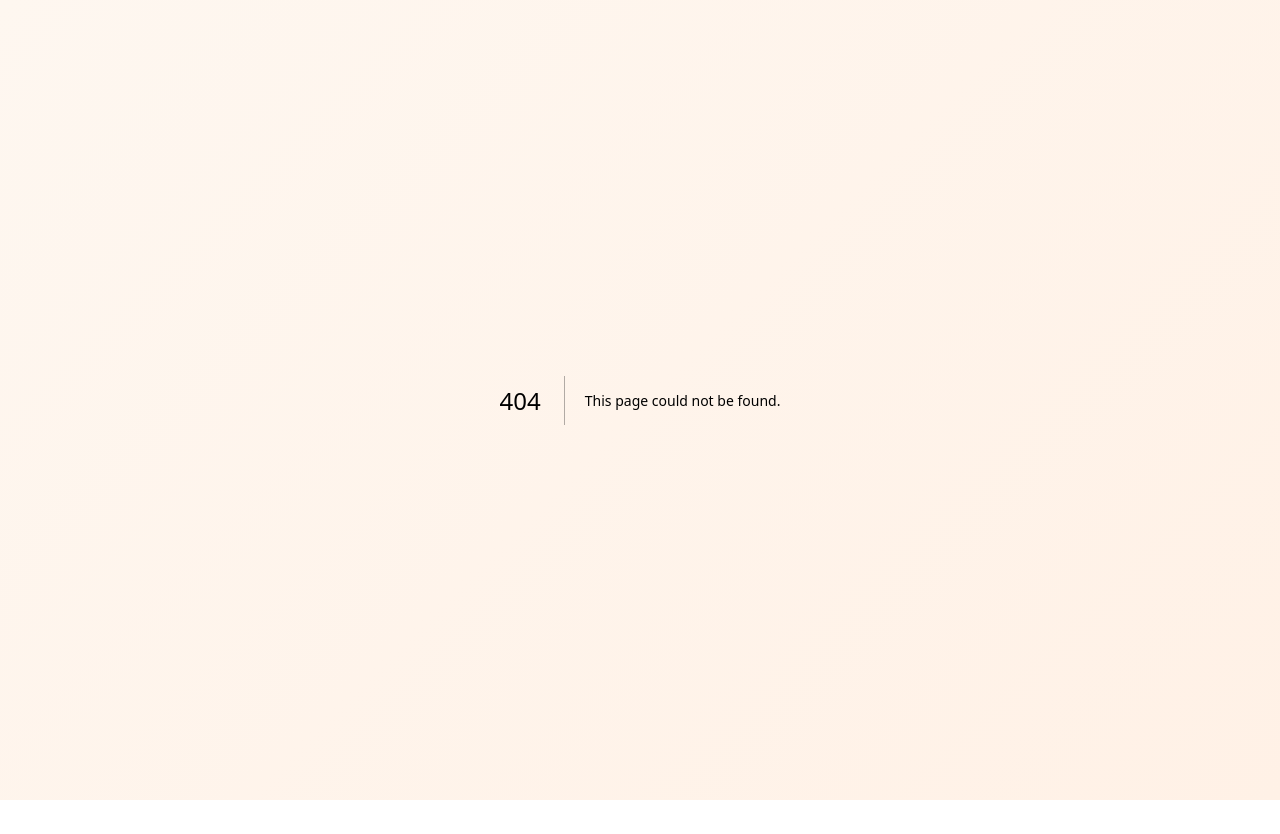
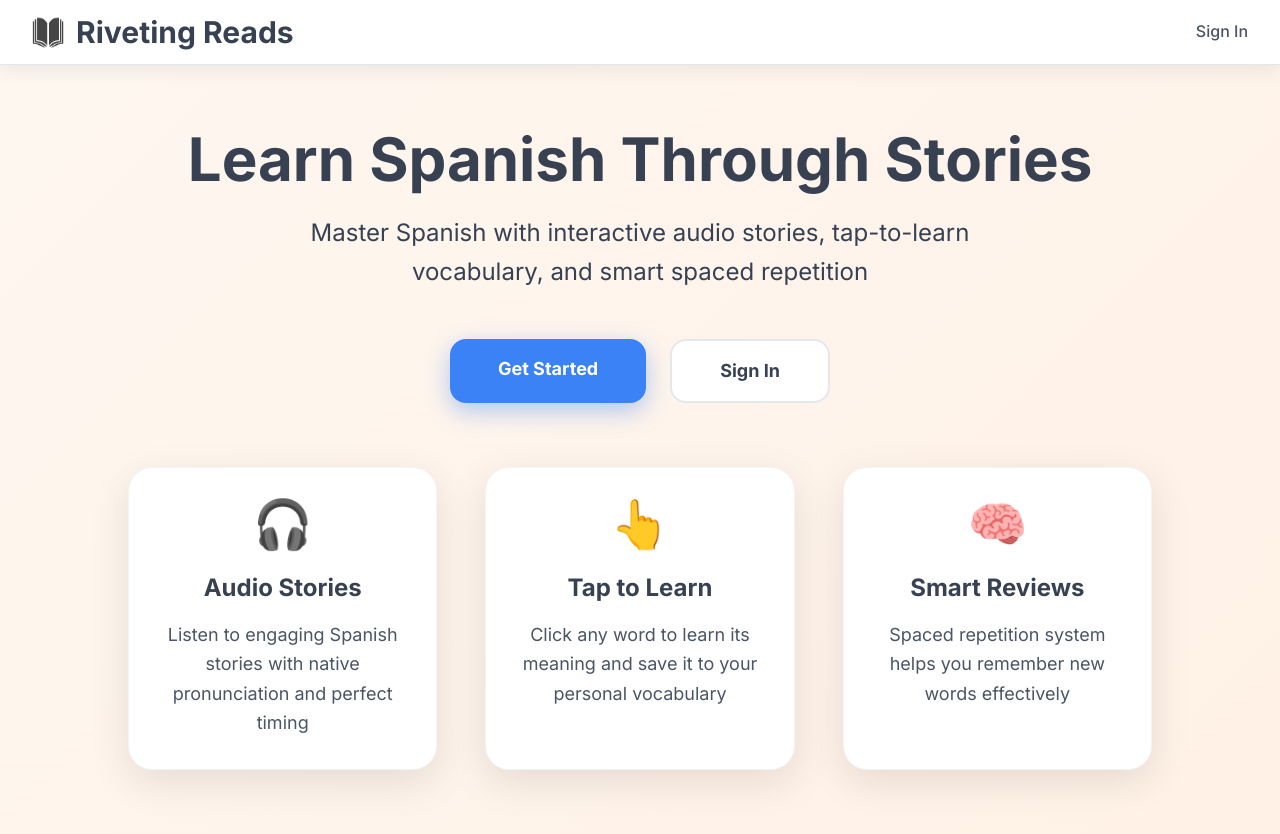
Before and after one commit to Shabi477/riveting-reads, a Next.js app in the folder frontend/: page / in a window 1280 px wide. Before the commit this address had no page. Before the commit the page ends 800 px from the top, so only its background shows below. Built offline with nearby package versions, Linux system fonts and the light colour scheme.

Commit message:
Add frontend/src/app/page.tsx

```diff
--- /dev/null
+++ b/frontend/src/app/page.tsx
@@ -0,0 +1,77 @@
+import Link from 'next/link';
+
+export default function HomePage() {
+  return (
+    <div className="min-h-screen">
+      {/* Header */}
+      <header className="shadow-lg border-b" style={{ backgroundColor: 'white', borderColor: '#e2e8f0', boxShadow: '0 4px 20px rgba(0, 0, 0, 0.08)' }}>
+        <div className="max-w-7xl mx-auto px-4 sm:px-6 lg:px-8">
+          <div className="flex justify-between items-center h-16">
+            <div className="flex items-center">
+              <h1 className="text-3xl font-bold flex items-center" style={{ color: '#374151', fontFamily: 'Inter, sans-serif' }}>
+                <img src="/rr-logo.png" alt="Riveting Reads" className="w-8 h-8 mr-3" />
+                Riveting Reads
+              </h1>
+            </div>
+            <nav className="flex items-center space-x-4">
+              <Link
+                href="/login"
+                className="text-gray-600 hover:text-gray-900 font-medium transition-colors"
+              >
+                Sign In
+              </Link>
+            </nav>
+          </div>
+        </div>
+      </header>
+
+      {/* Main Content */}
+      <div className="flex flex-1 items-center justify-center px-4 py-16">
+        <div className="text-center max-w-6xl mx-auto">
+          <div className="mb-12">
+            <h2 className="text-6xl font-bold mb-6" style={{ color: '#374151', fontFamily: 'Inter, sans-serif' }}>
+              Learn Spanish Through Stories
+            </h2>
+            <p className="text-2xl text-gray-700 max-w-3xl mx-auto leading-relaxed">
+              Master Spanish with interactive audio stories, tap-to-learn vocabulary, and smart spaced repetition
+            </p>
+          </div>
+
+          <div className="flex flex-col sm:flex-row gap-6 justify-center mb-16">
+            <Link
+              href="/signup"
+              className="px-12 py-4 text-white font-bold rounded-2xl transition-all duration-300 transform hover:scale-105 shadow-lg text-lg"
+              style={{ backgroundColor: '#3b82f6', boxShadow: '0 8px 25px rgba(59, 130, 246, 0.4)' }}
+            >
+              Get Started
+            </Link>
+            <Link
+              href="/login"
+              className="px-12 py-4 bg-white text-gray-700 font-bold rounded-2xl border-2 border-gray-200 transition-all duration-300 transform hover:scale-105 hover:shadow-lg text-lg"
+            >
+              Sign In
+            </Link>
+          </div>
+
+          <div className="grid md:grid-cols-3 gap-12 max-w-5xl mx-auto">
+            <div className="bg-white rounded-3xl p-8 shadow-lg border border-gray-100" style={{ boxShadow: '0 12px 40px rgba(0, 0, 0, 0.1)' }}>
+              <div className="text-5xl mb-6">🎧</div>
+              <h3 className="text-2xl font-bold mb-4" style={{ color: '#374151', fontFamily: 'Inter, sans-serif' }}>Audio Stories</h3>
+              <p className="text-gray-600 text-lg leading-relaxed">Listen to engaging Spanish stories with native pronunciation and perfect timing</p>
+            </div>
+            <div className="bg-white rounded-3xl p-8 shadow-lg border border-gray-100" style={{ boxShadow: '0 12px 40px rgba(0, 0, 0, 0.1)' }}>
+              <div className="text-5xl mb-6">👆</div>
+              <h3 className="text-2xl font-bold mb-4" style={{ color: '#374151', fontFamily: 'Inter, sans-serif' }}>Tap to Learn</h3>
+              <p className="text-gray-600 text-lg leading-relaxed">Click any word to learn its meaning and save it to your personal vocabulary</p>
+            </div>
+            <div className="bg-white rounded-3xl p-8 shadow-lg border border-gray-100" style={{ boxShadow: '0 12px 40px rgba(0, 0, 0, 0.1)' }}>
+              <div className="text-5xl mb-6">🧠</div>
+              <h3 className="text-2xl font-bold mb-4" style={{ color: '#374151', fontFamily: 'Inter, sans-serif' }}>Smart Reviews</h3>
+              <p className="text-gray-600 text-lg leading-relaxed">Spaced repetition system helps you remember new words effectively</p>
+            </div>
+          </div>
+        </div>
+      </div>
+    </div>
+  );
+}
```
